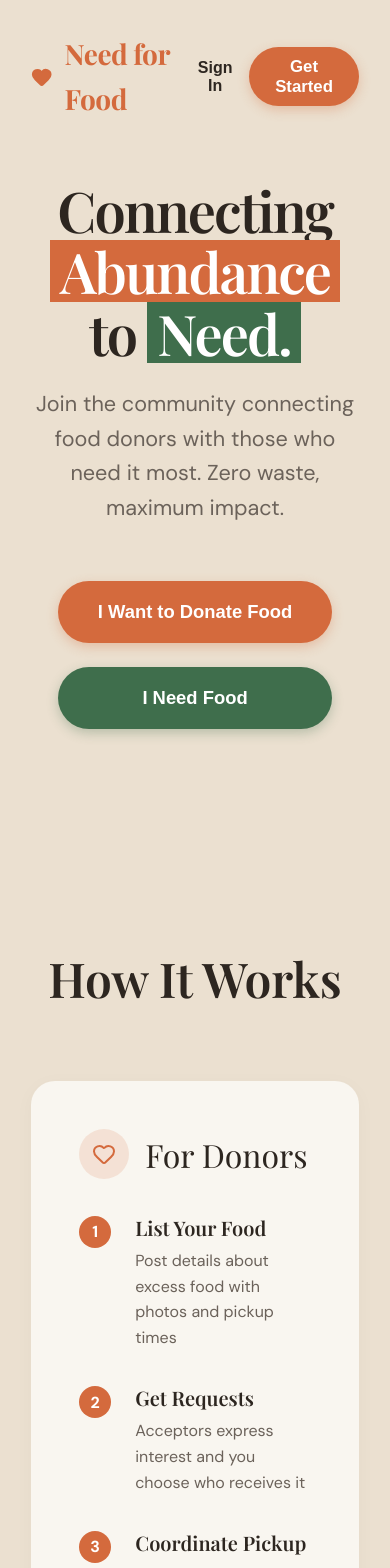
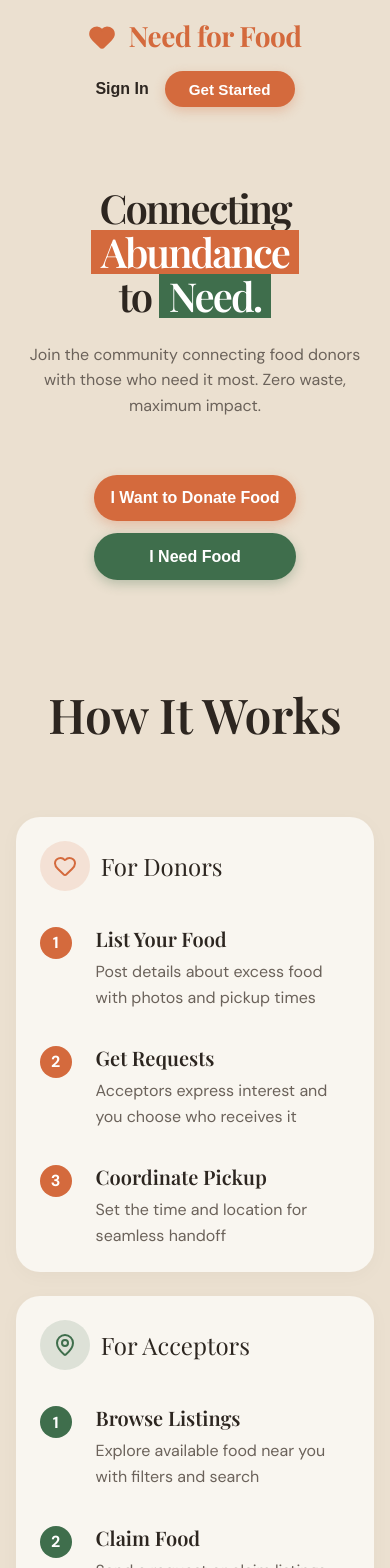
Before and after one commit to SHERLYSANJANA/foodbridge, a React (Vite) app: page / in a window 390 px wide. Shown: the top 1568 px of the page. Built offline with nearby package versions, Linux system fonts and the light colour scheme; no server answers; the database is empty; a web font is replaced by a local one.

Commit message:
make it resonsive

```diff
--- a/src/App.jsx
+++ b/src/App.jsx
@@ -95,13 +95,19 @@ function App() {
 
   const handleSignOut = async () => {
     try {
-      await supabase.auth.signOut();
+      const { error } = await supabase.auth.signOut();
+      if (error) {
+        console.error("Supabase sign out returned error:", error);
+      }
     } catch (e) {
       console.error("Sign out error:", e);
     } finally {
       // Force the local session to wipe immediately
       setSession(null);
       setVerifiedStatus(null);
+      setShowAuth(false);
+      setAuthMode("signin");
+
       // Failsafe to manually wipe local storage if Supabase failed to clear it
       for (let key in localStorage) {
         if (key.startsWith("sb-") && key.endsWith("-auth-token")) {
--- a/src/components/LandingPageComponent.jsx
+++ b/src/components/LandingPageComponent.jsx
@@ -8,6 +8,8 @@ export default function LandingPageComponent({ onNavigateAuth }) {
   const [listingsError, setListingsError] = useState("");
 
   useEffect(() => {
+    let active = true;
+
     const fetchListings = async () => {
       setLoadingListings(true);
       setListingsError("");
@@ -20,16 +22,33 @@ export default function LandingPageComponent({ onNavigateAuth }) {
           .order("updated_at", { ascending: false })
           .limit(8);
 
-        if (error) throw error;
-        setListings(data || []);
+        if (!active) return;
+
+        if (error) {
+          setListingsError(error.message || "Failed to load listings.");
+          setListings([]);
+        } else if (!data || data.length === 0) {
+          setListings([]);
+          setListingsError("No food listings available right now.");
+        } else {
+          setListings(data);
+        }
       } catch (err) {
+        if (!active) return;
+        console.error("Listings fetch failed:", err);
         setListingsError(err.message || "Failed to load listings.");
+        setListings([]);
       } finally {
+        if (!active) return;
         setLoadingListings(false);
       }
     };
 
     fetchListings();
+
+    return () => {
+      active = false;
+    };
   }, []);
 
   return (
--- a/src/index.css
+++ b/src/index.css
@@ -877,17 +877,133 @@ h4,
   }
 }
 
+@media (max-width: 1024px) {
+  .top-nav {
+    padding: 1rem 3vw;
+    flex-wrap: wrap;
+    justify-content: center;
+    gap: 0.75rem;
+  }
+  .hero-container {
+    min-height: auto;
+    padding: 4rem 1.5rem 3rem;
+  }
+  .hero-title {
+    font-size: 3.8rem;
+    max-width: 640px;
+  }
+  .hero-subtitle {
+    font-size: 1.1rem;
+    max-width: 560px;
+  }
+  .hero-buttons .btn {
+    width: 100%;
+    font-size: 1rem;
+    padding: 0.95rem 1rem;
+  }
+  .how-it-works-container {
+    padding: 3rem 4vw;
+  }
+  .listings-preview-container {
+    padding: 3rem 4vw 5rem;
+  }
+  .horizontal-scroll-wrapper {
+    display: flex;
+    overflow-x: auto;
+    gap: 1rem;
+    padding: 0.5rem 0 1rem;
+    scroll-snap-type: x mandatory;
+  }
+  .preview-card {
+    min-width: 82%;
+    max-width: 82%;
+    scroll-snap-align: start;
+  }
+  .app-footer {
+    padding: 5rem 4vw 2rem;
+  }
+  .footer-grid {
+    grid-template-columns: 1fr 1fr;
+  }
+}
+
 @media (max-width: 768px) {
+  .top-nav {
+    padding: 0.9rem 2vw;
+    position: relative;
+  }
   .hero-title {
-    font-size: 3.5rem;
+    font-size: 2.5rem;
+  }
+  .hero-subtitle {
+    font-size: 1rem;
   }
   .hero-buttons {
     flex-direction: column;
+    align-items: stretch;
+    gap: 0.75rem;
+  }
+  .hero-buttons .btn {
+    width: 100%;
+    padding: 0.9rem 1rem;
+  }
+  .how-it-works-grid {
+    grid-template-columns: 1fr;
+    gap: 1.5rem;
+  }
+  .step-card {
+    padding: 1.5rem;
+  }
+  .step-header {
+    font-size: 1.5rem;
+    gap: 0.7rem;
+  }
+  .listings-preview-container {
+    padding: 2rem 2vw 4rem;
+  }
+  .horizontal-scroll-wrapper {
+    gap: 1rem;
+    flex-wrap: nowrap;
+  }
+  .preview-card {
+    min-width: 88%;
+    max-width: 88%;
+  }
+  .preview-card-image-placeholder {
+    height: 140px;
+  }
+  .app-container {
+    flex-direction: column;
+  }
+  .sidebar {
+    width: 100%;
+    position: relative;
+    height: auto;
+    border-right: none;
+    border-bottom: 1px solid var(--border);
+    padding: 1rem 1rem;
   }
   .nav-links {
-    display: none;
+    display: flex;
+    flex-wrap: wrap;
+    gap: 0.5rem;
+    margin-top: 0.75rem;
+  }
+  .main-content {
+    padding: 1rem;
   }
   .footer-grid {
     grid-template-columns: 1fr;
+    gap: 2rem;
+  }
+  .card {
+    padding: 1.75rem;
+  }
+  .form-group {
+    margin-bottom: 1rem;
+  }
+  .btn {
+    padding: 0.75rem 1rem;
+    font-size: 0.95rem;
   }
 }
```
